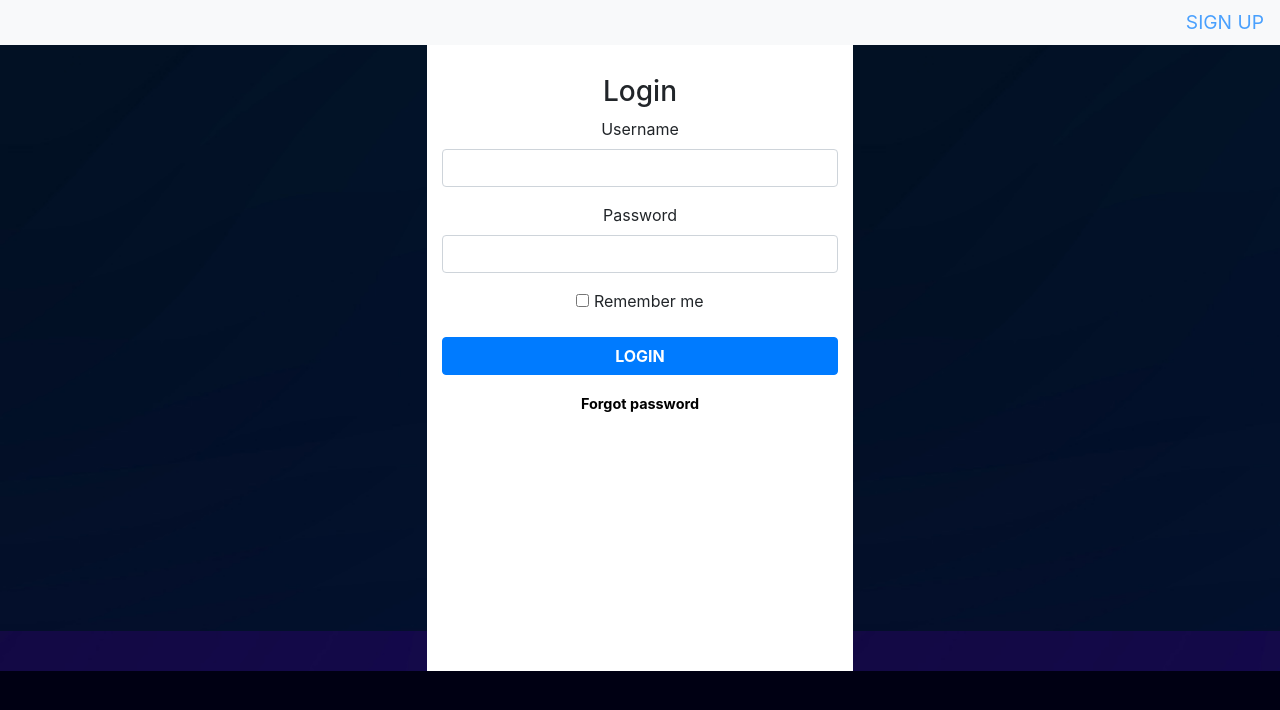
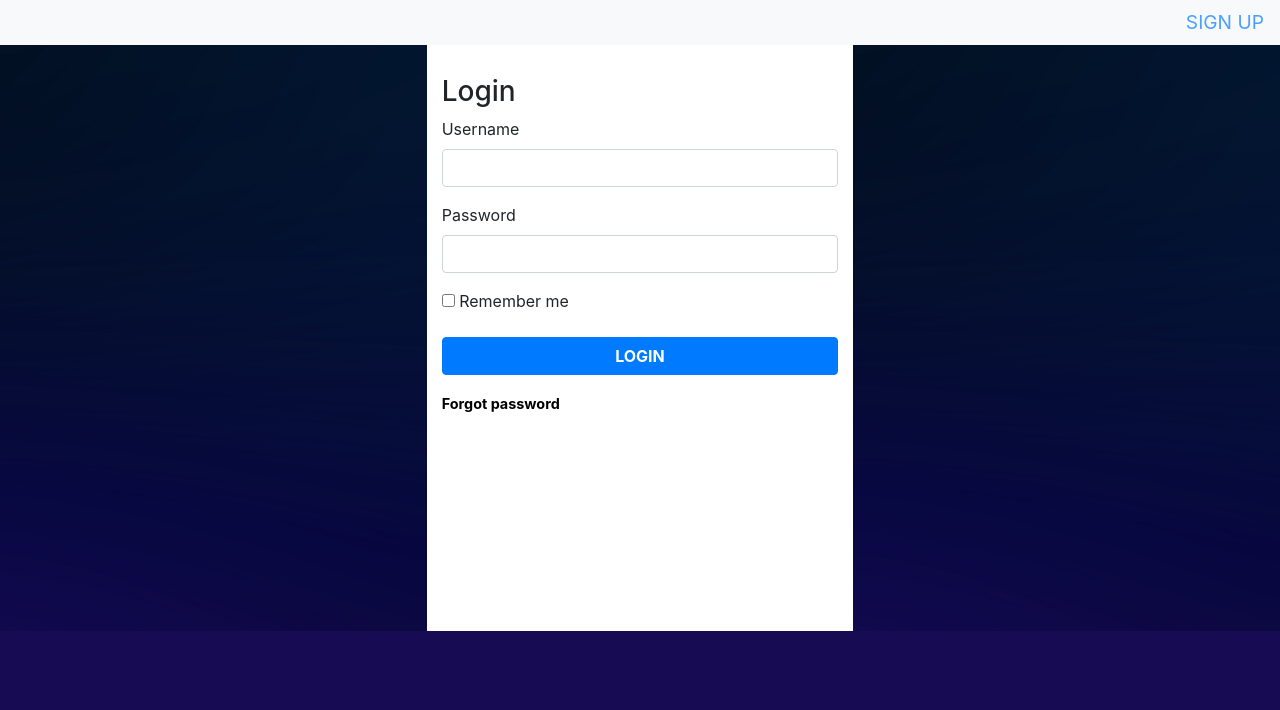
Before and after one commit to Leon-A1/Tshma, a Flask app: page /login in a window 1280 px wide. Shown: the top 710 px of the page. Run offline with Flask 2, Linux system fonts and the light colour scheme; some libraries are stand-ins or nearby versions.

Commit message:
minor design

```diff
--- a/app/templates/base.html
+++ b/app/templates/base.html
@@ -7,13 +7,13 @@
   <link rel="stylesheet" href="https://stackpath.bootstrapcdn.com/bootstrap/4.4.1/css/bootstrap.min.css" integrity="sha384-Vkoo8x4CGsO3+Hhxv8T/Q5PaXtkKtu6ug5TOeNV6gBiFeWPGFN9MuhOf23Q9Ifjh" crossorigin="anonymous">
   <title>Tshma</title>
 </head>
-<body style="background-color:rgb(0, 0, 19)">
+<body style="background-color:#170b53">
     {% block nav %}
     {% endblock %}
     <div style="padding:0;margin:0"class="container-fluid">
       {% if not request.MOBILE %}
       <div style="padding:0;margin:0;" class="row">
-            <div style="background-image:url({{url_for('static', filename='img/blue.jpg')}})"class="col">
+            <div style="background-image:url({{url_for('static', filename='img/blue.jpg')}});background-size: cover;background-repeat: no-repeat;"class="col">
 
 
                 <p style="color:transparent;">Ghost Col</p>
@@ -25,26 +25,12 @@
 
         {% endblock %}
         </div>
-        <div style="background-image:url({{url_for('static', filename='img/blue.jpg')}})"class="col">
+        <div style="background-image:url({{url_for('static', filename='img/blue.jpg')}});background-size: cover;background-repeat: no-repeat;"class="col">
         <p style="color:transparent;">Ghost Col</p>
         </div>
 
        </div>
-       <div style="padding:0;margin:0;" class="row">
-        <div style="background-image:url({{url_for('static', filename='img/blue2.jpg')}})"class="col">
 
-
-            <p style="color:transparent;">Ghost Col</p>
-        </div>
-
-    <!-- MAIN Desktop CONTENT BLOCK -->
-    <div style="background-color: white;"class="col">
-    </div>
-    <div style="background-image:url({{url_for('static', filename='img/blue2.jpg')}})"class="col">
-    <p style="color:transparent;">Ghost Col</p>
-    </div>
-
-   </div>
      {% else %}
      <div style="padding:0;margin:0;" class="row">
         <!-- MAIN Mobile CONTENT BLOCK -->
--- a/app/templates/login.html
+++ b/app/templates/login.html
@@ -7,7 +7,7 @@
 {% endblock %}
 
 {% block desktop %}
-<form class="form-signin" style='text-align:center;' action="/login" method="POST">
+<form style="padding:bottom:500px;"class="form-signin" style='text-align:center;' action="/login" method="POST">
   <h3 style="" >Login</h3>
   {% if message %}
   <p style="opacity:90%;"class="message"><strong>{{ message }}</strong></p>
@@ -43,7 +43,7 @@
 </form>
 {% endblock %}
 {% block mobile %}
-<form class="form-signin" style='text-align:center;' action="/login" method="POST">
+<form style="padding:bottom:500px;"class="form-signin" style='text-align:center;' action="/login" method="POST">
   <h3 style="" >Login</h3>
   {% if message %}
   <p style="opacity:90%;"class="message"><strong>{{ message }}</strong></p>
--- a/app/templates/simple/postsubmitted.html
+++ b/app/templates/simple/postsubmitted.html
@@ -8,14 +8,14 @@
 {% endblock %}
 
 {% block desktop %}
-<div style="padding-bottom: 200px;" class="container">
+<div style="padding-bottom: 500px;text-align: center;" class="container">
   <h4>Post submitted successfully</h4>
   <a href="/profile">profile</a>
 </div>
 
 {% endblock %}
 {% block mobile %}
-<div style="padding-bottom: 200px;" class="container">
+<div style="padding-bottom: 500px;" class="container">
   <h4>Post submitted successfully</h4>
   <a href="/profile">profile</a>
 </div>
--- a/app/templates/simple/reset_token.html
+++ b/app/templates/simple/reset_token.html
@@ -14,7 +14,7 @@
 <p style="opacity:90%;text-align:center;" class="message"><strong>{{ message }}</strong></p>
 {% endif %}
 
-<form style='text-align:center;' method="POST" action="">
+<form style='text-align:center;padding:bottom:500px;' method="POST" action="">
     {{ form.hidden_tag() }}
     <fieldset class="form-group">
         <div class="form-group">
```
Also changed, not shown: app/templates/simple/acccreated.html (+10 -4 lines).
